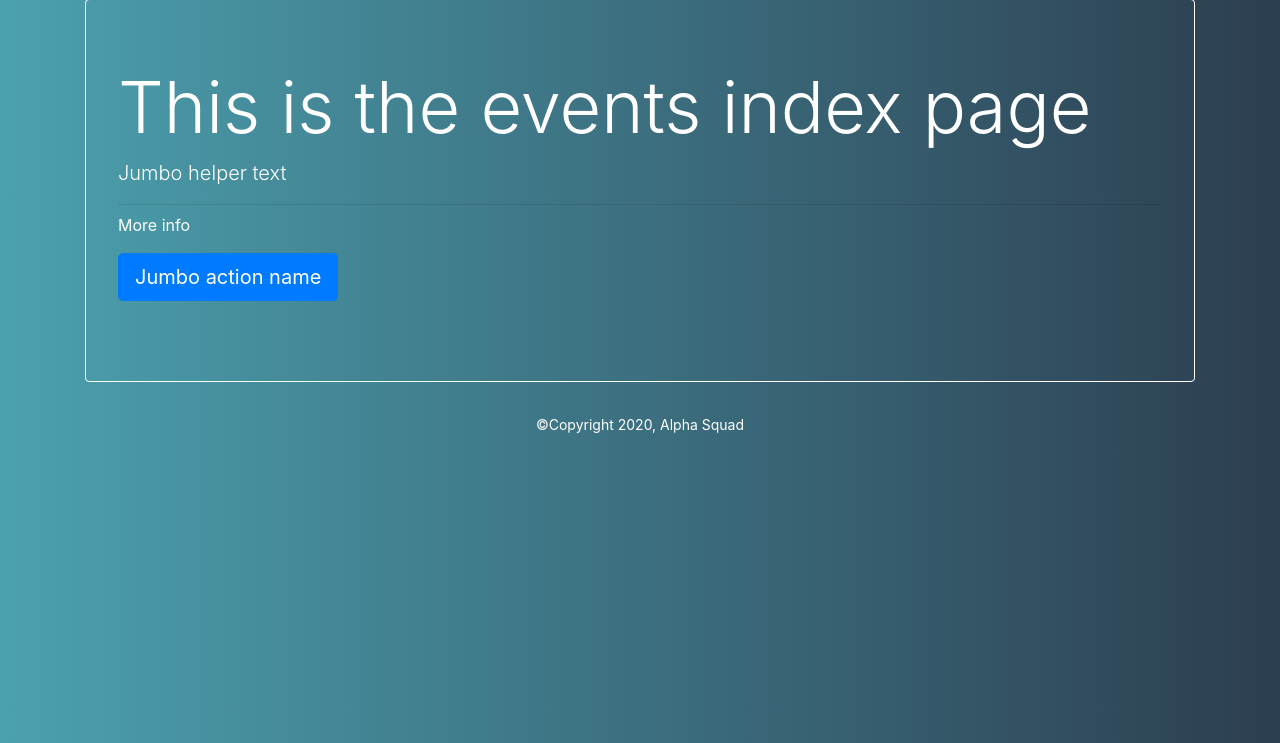
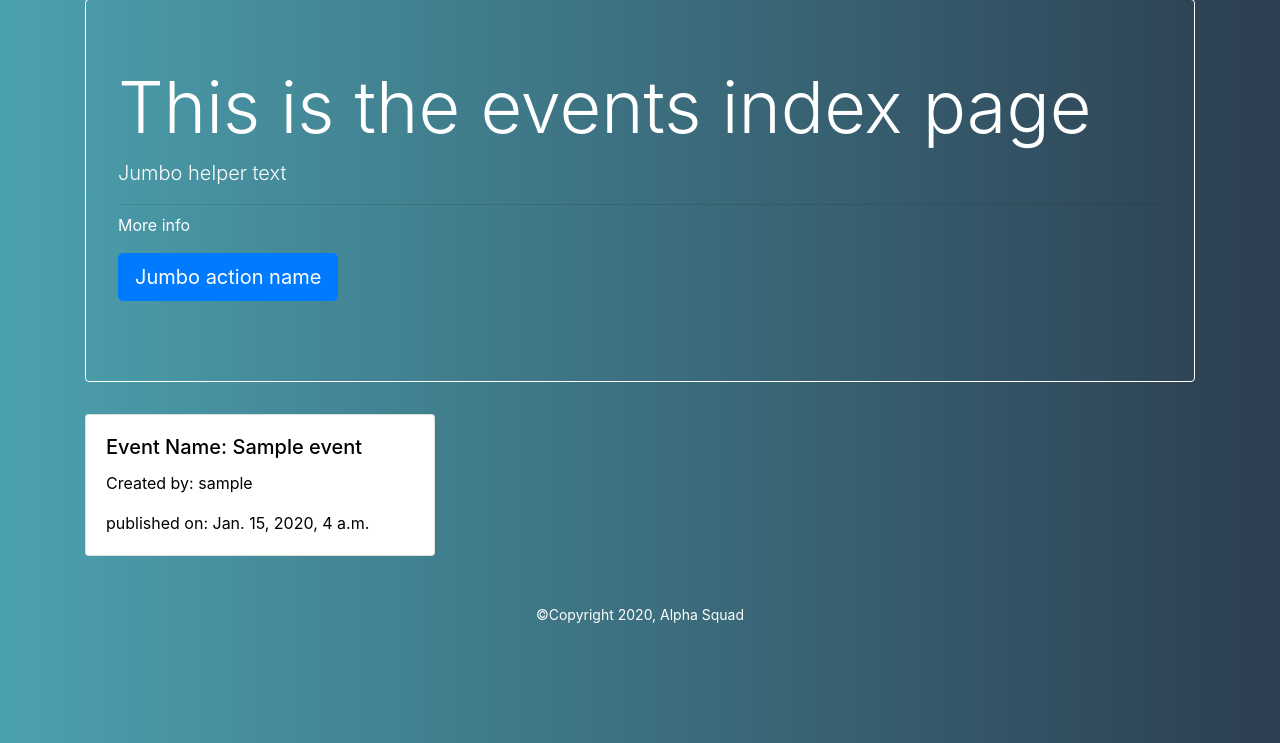
Before and after one commit to tchang421/MeetUpFinder, a Django app: page /events/ in a window 1280 px wide. Shown: the part 57-800 px from the top of the page. Run offline with Django 3.2, Linux system fonts and the light colour scheme; tables that the repository leaves empty hold one stand-in row (values such as "Sample post"); some libraries are stand-ins or nearby versions.

Commit message:
add event display on index page

```diff
--- a/eventFinder/templates/eventFinder/index.html
+++ b/eventFinder/templates/eventFinder/index.html
@@ -9,6 +9,21 @@
             <p class="lead">
                 <a class="btn btn-primary btn-lg" href="#" role="button">Jumbo action name</a>
             </p>
+        </div>
+    </div>
+    <div class="container" id="eventCards">
+        <div class="row">
+            {% for event in events %}
+                <div class="col-4">
+                    <div class="card mb-5">
+                        <div class="card-body">
+                            <h5 class="card-title">Event Name: {{event.event_name}}</h5>
+                            <p class="card-text">Created by: {{event.author.username}}</p>
+                            <p class="card-text">published on: {{event.pub_date}}</p>
+                        </div>
+                    </div>
+                </div>
+            {% endfor %}
         </div>
     </div>
 {% endblock %}
```
